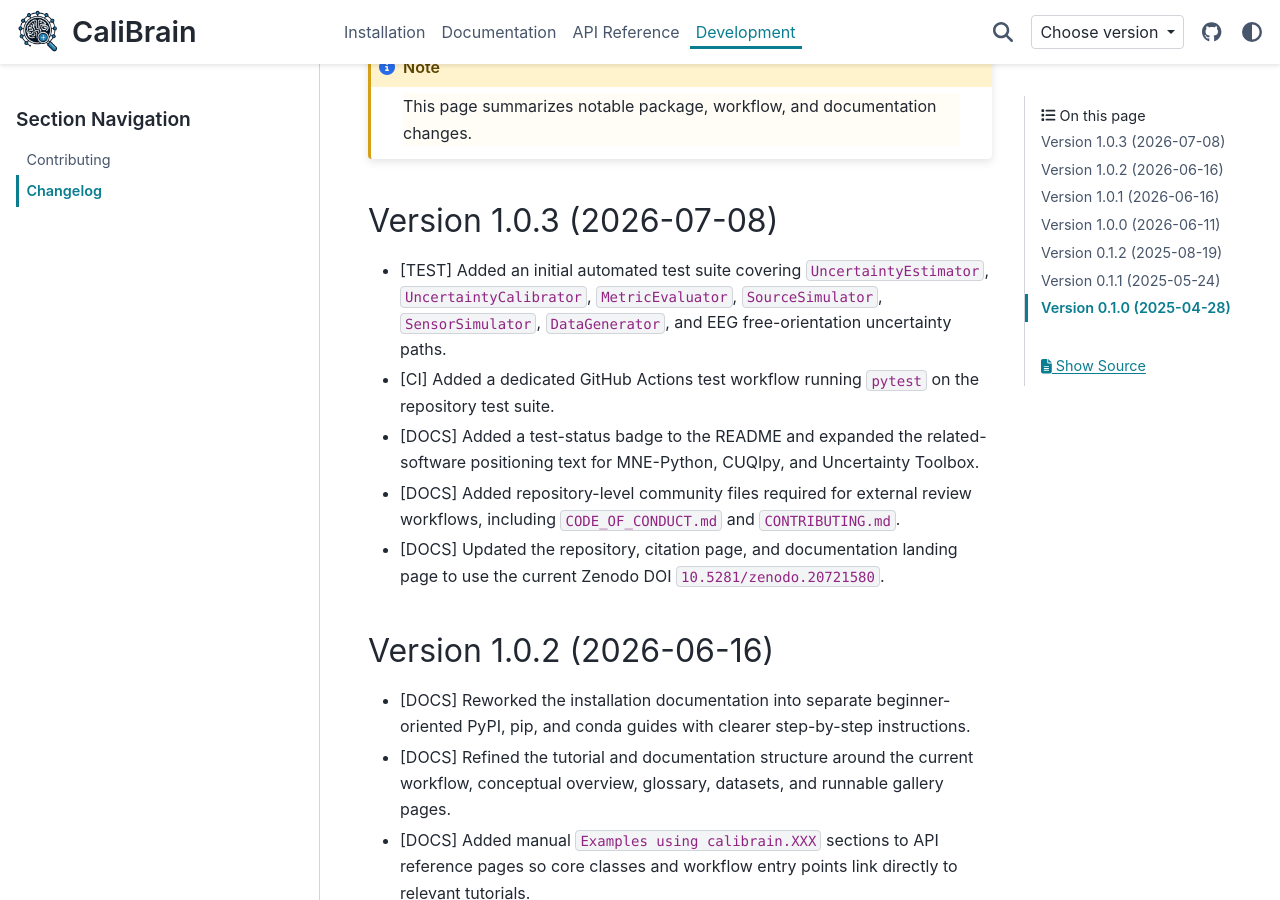
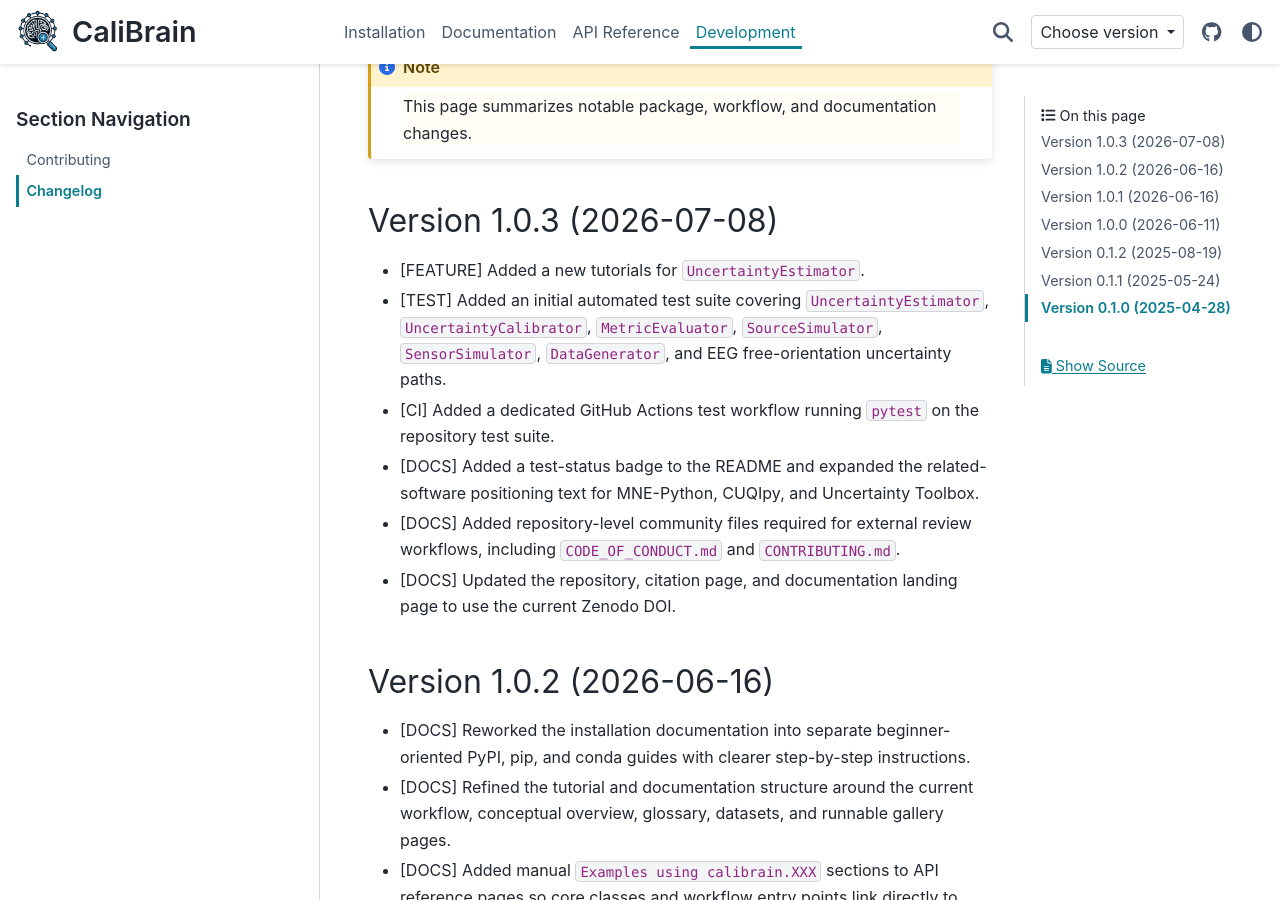
Before and after one commit to braindatalab/CaliBrain, a Sphinx documentation site: the page built from docs/source/development/changelog.rst, in a window 1280 px wide and 900 px high, scrolled down 261 px. Built offline with Sphinx 7.4.7 and the PyData theme 0.15.4, drawn with Linux system fonts in a browser that asks for light colours; pages that are not in the unit, such as notebooks, are missing from menus; comment, search, counter and statistics services are not loaded.

Commit message:
feat: update changelog for version 1.0.3 with new tutorial and documentation updates

```diff
--- a/docs/source/development/changelog.rst
+++ b/docs/source/development/changelog.rst
@@ -8,12 +8,12 @@ This document records notable changes to the CaliBrain package.
 
 Version 1.0.3 (2026-07-08)
 --------------------------
-
+*   [FEATURE] Added a new tutorials for ``UncertaintyEstimator``.
 *   [TEST] Added an initial automated test suite covering ``UncertaintyEstimator``, ``UncertaintyCalibrator``, ``MetricEvaluator``, ``SourceSimulator``, ``SensorSimulator``, ``DataGenerator``, and EEG free-orientation uncertainty paths.
 *   [CI] Added a dedicated GitHub Actions test workflow running ``pytest`` on the repository test suite.
 *   [DOCS] Added a test-status badge to the README and expanded the related-software positioning text for MNE-Python, CUQIpy, and Uncertainty Toolbox.
 *   [DOCS] Added repository-level community files required for external review workflows, including ``CODE_OF_CONDUCT.md`` and ``CONTRIBUTING.md``.
-*   [DOCS] Updated the repository, citation page, and documentation landing page to use the current Zenodo DOI ``10.5281/zenodo.20721580``.
+*   [DOCS] Updated the repository, citation page, and documentation landing page to use the current Zenodo DOI.
 
 Version 1.0.2 (2026-06-16)
 --------------------------
```
